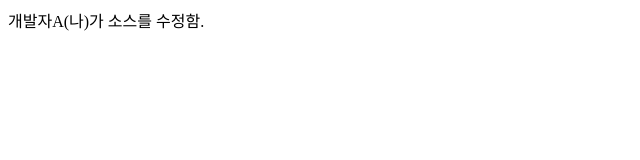
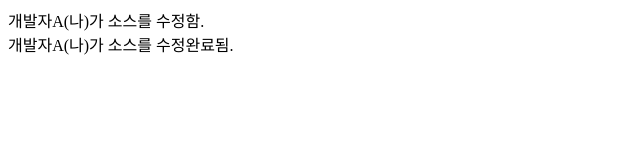
Before and after one commit to SoSo12121212/git-blog, a plain HTML site: page index.html in a window 1280 px wide. Shown: the whole page, without its empty margins (0-640 px from the left). Drawn offline with Linux system fonts and the light colour scheme.

Commit message:
코드 수정완료

```diff
--- a/index.html
+++ b/index.html
@@ -4,6 +4,7 @@
     <title>Document</title>
   </head>
   <body>
-    개발자A(나)가 소스를 수정함.
+    개발자A(나)가 소스를 수정함. <br />
+    개발자A(나)가 소스를 수정완료됨.
   </body>
 </html>
```
